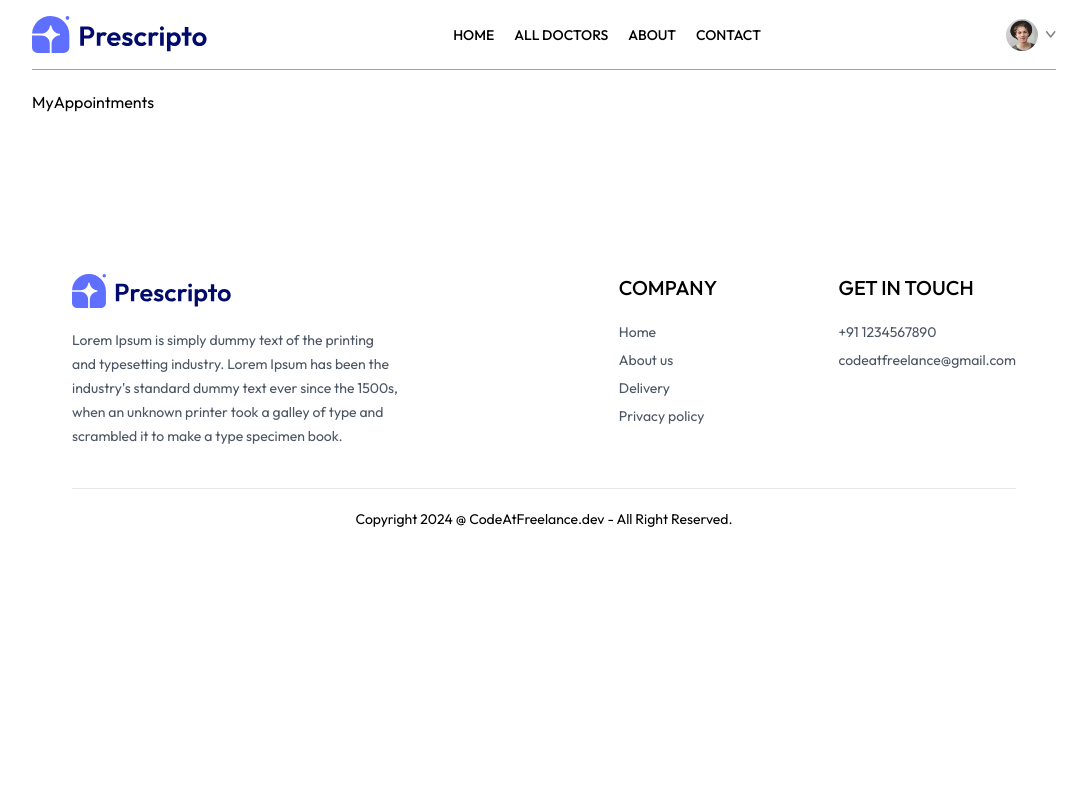
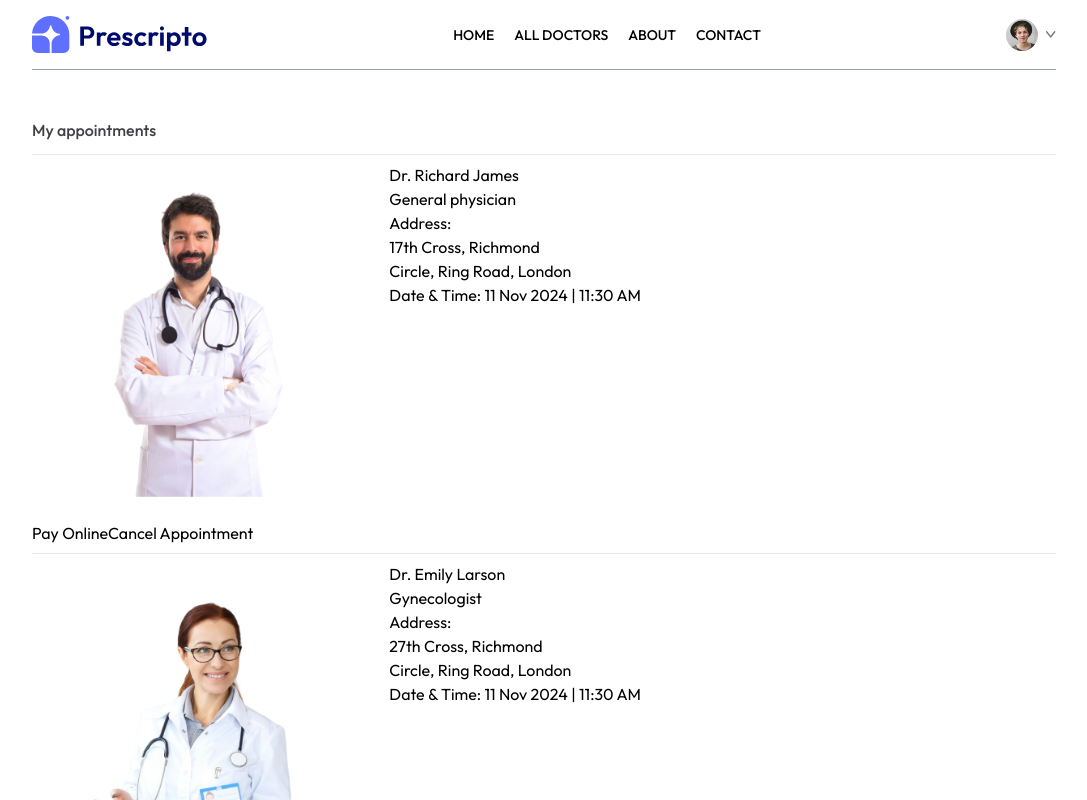
Before and after one commit to mintrgm/Kokoro-Care, a React (Vite) app in the folder frontend/: page /my-appointments in a window 1280 px wide. Shown: the top 800 px of the page, without its empty margins (96-1183 px from the left). Built offline with nearby package versions, Linux system fonts and the light colour scheme.

Commit message:
add myAppointment page

```diff
--- a/frontend/src/pages/MyAppointments.jsx
+++ b/frontend/src/pages/MyAppointments.jsx
@@ -1,8 +1,35 @@
-import React from 'react'
+import React, { useContext } from 'react'
+import { AppContext } from '../context/AppContext'
 
 const MyAppointments = () => {
+
+  // dummy data
+  const {doctors} = useContext(AppContext)
   return (
-    <div>MyAppointments</div>
+    <div>
+      <p className='pb-3 mt-12 font-medium text-zinc-700 border-b'>My appointments</p>
+      <div>
+        {doctors && doctors.slice(0,4).map((doc, index) => (
+          <div key={index} className='grid grid-cols-[1fr_2fr] gap-4 sm:gap-6 py-2 border-b'>
+            <div>
+              <img src={doc.image} alt={doc.name} />
+            </div>
+            <div>
+              <p>{doc.name}</p>
+              <p>{doc.speciality}</p>
+              <p>Address:</p>
+              <p>{doc.address.line1}</p>
+              <p>{doc.address.line2}</p>
+              <p><span>Date & Time: </span> 11 Nov 2024 | 11:30 AM</p>
+            </div>
+            <div>
+              <button>Pay Online</button>
+              <button>Cancel Appointment</button>
+            </div>
+          </div>
+        ))}
+      </div>
+    </div>
   )
 }
 
```
